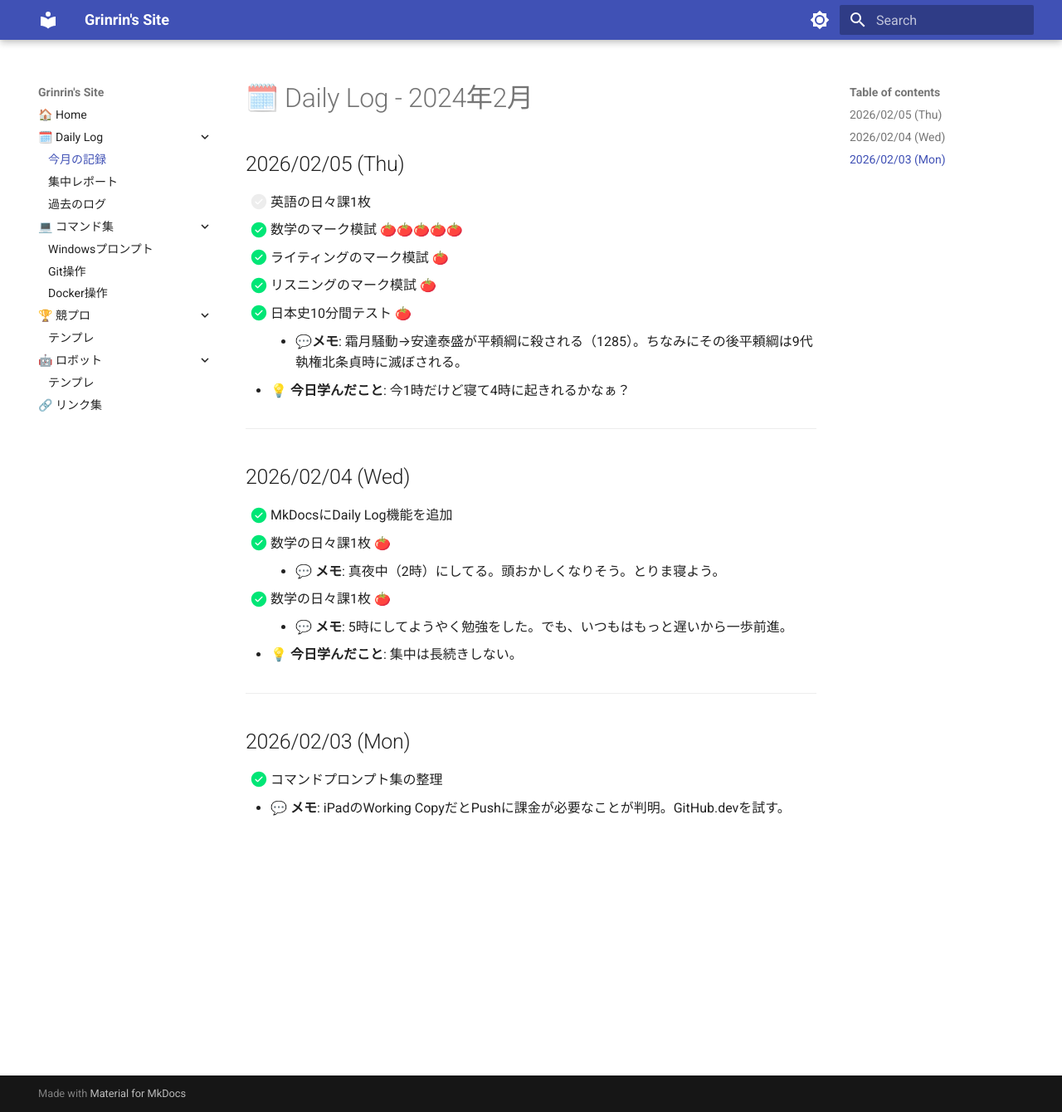
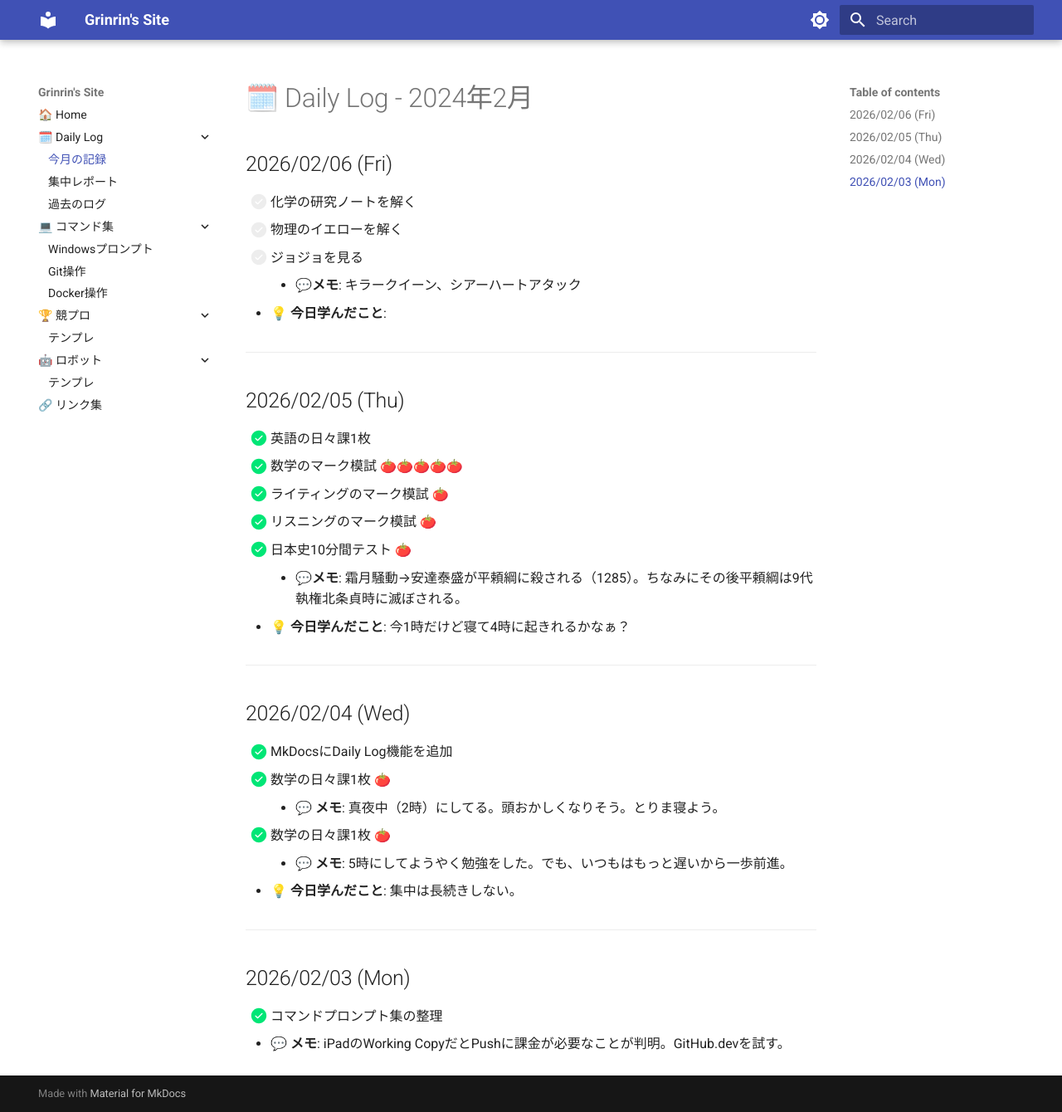
Before and after one commit to Grinrin1108/my-site, an MkDocs documentation site: the page built from docs/daily/2026_02/index.md, in a window 1280 px wide and 1340 px high. Shown: the whole window at 83% size. Built offline with MkDocs 1.6.1 and Material for MkDocs 9.7.7, drawn with Linux system fonts in a browser that asks for light colours.

Commit message:
2026/02/06 16:12

```diff
--- a/docs/daily/2026_02/index.md
+++ b/docs/daily/2026_02/index.md
@@ -1,7 +1,17 @@
 # 🗓️ Daily Log - 2024年2月
 
+## 2026/02/06 (Fri)
+- [ ] 化学の研究ノートを解く
+- [ ] 物理のイエローを解く
+- [ ] ジョジョを見る
+    - 💬**メモ**: キラークイーン、シアーハートアタック
+
+- 💡 **今日学んだこと**:
+
+---
+
 ## 2026/02/05 (Thu)
-- [ ] 英語の日々課1枚
+- [x] 英語の日々課1枚
 - [x] 数学のマーク模試 🍅🍅🍅🍅🍅
 - [x] ライティングのマーク模試 🍅
 - [x] リスニングのマーク模試 🍅
```
